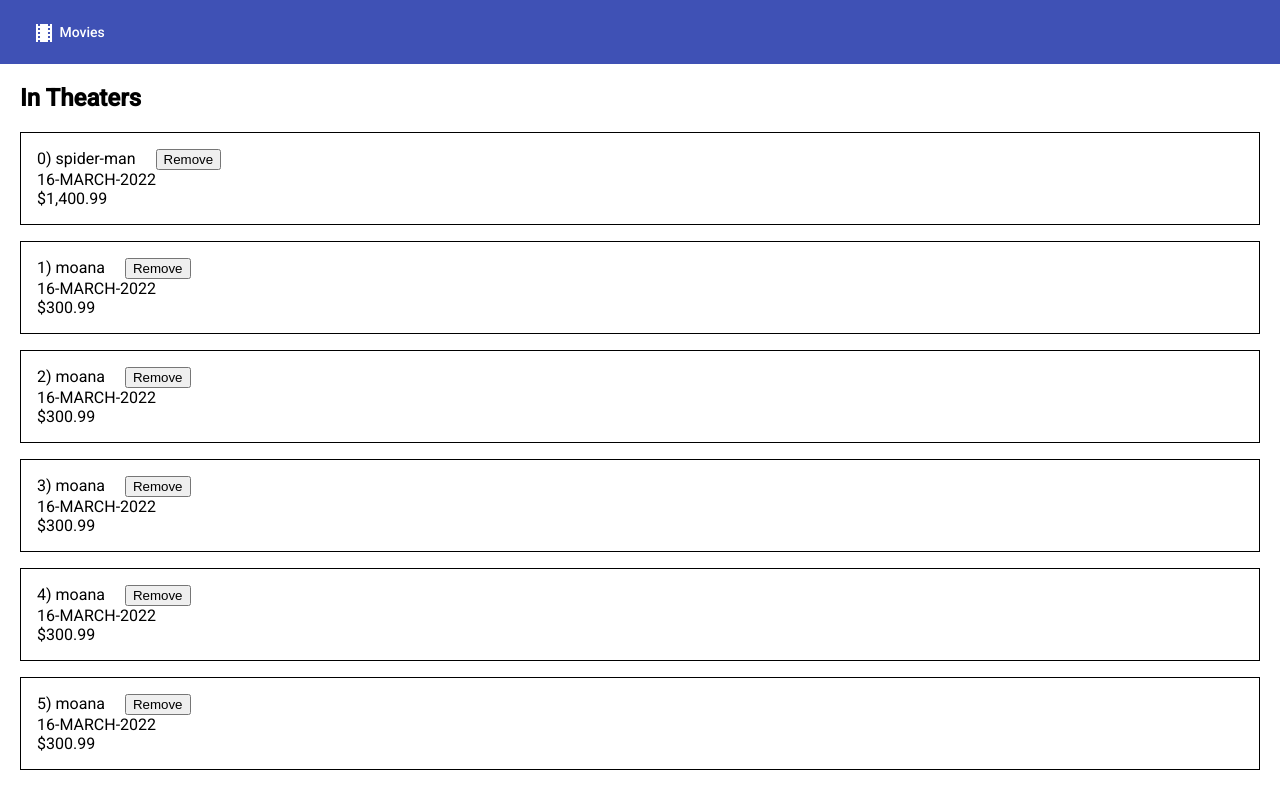
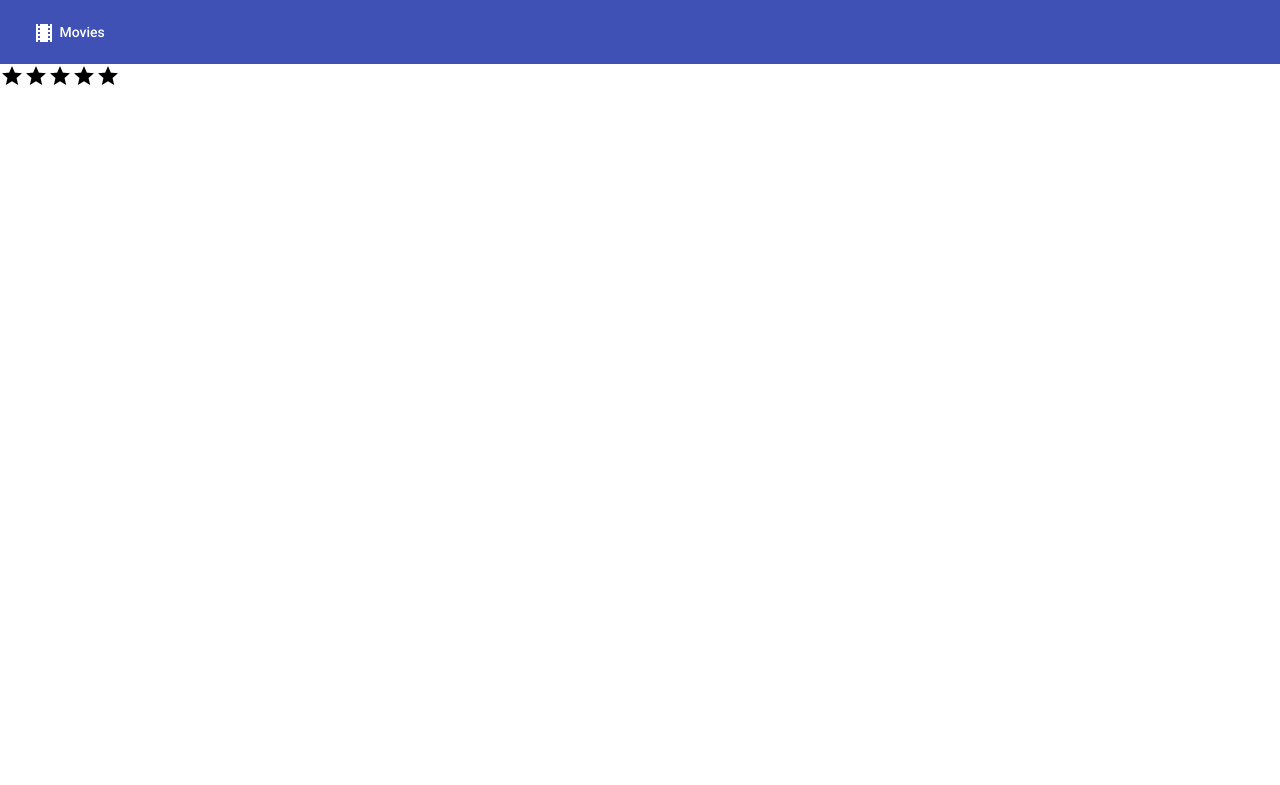
Before and after one commit to ivanicov-hub/Angular, an Angular app: page / in a window 1280 px wide. Shown: the top 785 px of the page. Built offline with nearby package versions, Linux system fonts and the light colour scheme.

Commit message:
Dynamically applying CSS styling

```diff
--- a/src/app/app.component.html
+++ b/src/app/app.component.html
@@ -2,11 +2,10 @@
 
 <button (click)="uploader.click()">Load file</button> -->
 
-<app-menu>
+<app-menu></app-menu>
+<app-rating></app-rating>
 
-</app-menu>
-
-<div class="container">
+<!-- <div class="container">
 
     <h2>In Theaters</h2>
 
@@ -15,4 +14,4 @@
     <h2>Future releases</h2>
 
     <app-movies-list [movies]="moviesFutureReleases"></app-movies-list>
-</div>
+</div> -->
--- a/src/app/app.module.ts
+++ b/src/app/app.module.ts
@@ -9,13 +9,15 @@
 
 import { MaterialModule } from './material/material.module';
 import { MenuComponent } from './menu/menu.component';
+import { RatingComponent } from './utilities/rating/rating.component';
 
 @NgModule({
   declarations: [
     AppComponent,
     MoviesListComponent,
     GenericListComponent,
-    MenuComponent
+    MenuComponent,
+    RatingComponent
   ],
   imports: [
     BrowserModule,
--- /dev/null
+++ b/src/app/utilities/rating/rating.component.css
@@ -0,0 +1,6 @@
+.checked {
+    color: orange
+}
+ mat-icon {
+     cursor: pointer;
+ }
--- /dev/null
+++ b/src/app/utilities/rating/rating.component.html
@@ -0,0 +1,2 @@
+<mat-icon *ngFor="let i of maxRatingArray; let index=index" (mouseenter)="handleMouseEnter(index)"
+    (mouseleave)="handleMouseLeave()" (click)="rate(index)" [ngClass]="{checked: selectedRate > index}">star</mat-icon>
--- /dev/null
+++ b/src/app/utilities/rating/rating.component.ts
@@ -0,0 +1,39 @@
+import { Component, Input, OnInit } from '@angular/core';
+
+@Component({
+  selector: 'app-rating',
+  templateUrl: './rating.component.html',
+  styleUrls: ['./rating.component.css']
+})
+export class RatingComponent implements OnInit {
+
+  constructor() { }
+
+  @Input()
+  maxRating = 5;
+  @Input()
+  selectedRate = 0;
+  previousRate = 0;
+  maxRatingArray = [];
+
+  ngOnInit(): void {
+    this.maxRatingArray = Array(this.maxRating).fill(0);
+  }
+
+  handleMouseEnter(index: number) {
+    this.selectedRate = index + 1;
+  }
+
+  handleMouseLeave() {
+    if (this.previousRate !== 0) {
+      this.selectedRate = this.previousRate;
+    } else {
+      this.selectedRate = 0;
+    }
+  }
+
+  rate(index: number) {
+    this.selectedRate = index + 1;
+    this.previousRate = this.selectedRate;
+  }
+}
```
